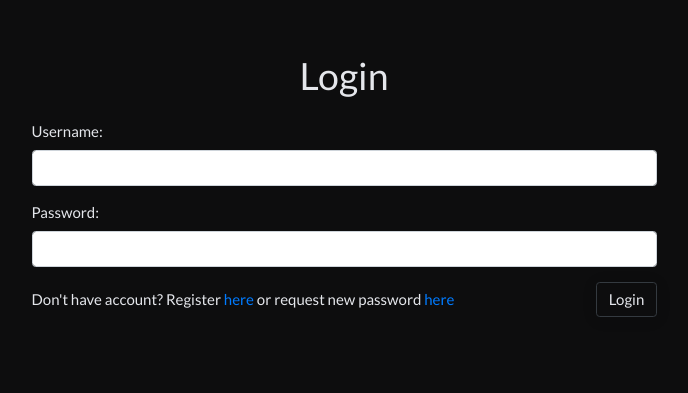
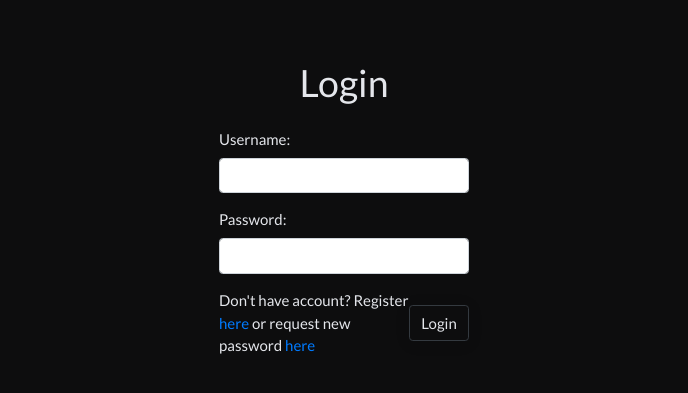
Before and after one commit to blunt008/Gify, a Django app: page /account/login/ in a window 1280 px wide. Shown: the top 393 px of the page, without its empty margins (296-984 px from the left). Run offline with Django 3.2, Linux system fonts and the light colour scheme; some libraries are stand-ins or nearby versions.

Commit message:
Remove media queries

```diff
--- a/account/static/css/base.css
+++ b/account/static/css/base.css
@@ -402,147 +402,3 @@ a:hover {
 	background-color: #FDD;
 	color: #653131;
 }
-
-
-
-@media only screen
-  and (min-device-width: 320px)
-  and (max-device-width: 568px)
-  and (orientation: portrait) {
-      .container-fluid {
-          margin: auto auto;
-          margin-top: 20vh;
-      }
-
-      .title h1 {
-          font-size: 4rem;
-      }
-
-      .login-form {
-          width: 50%;
-          font-size: 2rem;
-      }
-
-      #register-message {
-          font-size: 1.5rem;
-          width: 80%;
-      }
-
-      .button-container input {
-          font-size: 1.8rem;
-      }
-
-      .form-control {
-          font-size: 1.8rem;
-          padding: 1rem;
-      }
-}
-
-@media only screen
-  and (min-device-width: 320px)
-  and (max-device-width: 568px)
-  and (orientation: landscape) {
-     .login-form {
-         width: 50%;
-     }
-}
-
-
-@media only screen
-  and (min-device-width: 375px)
-  and (max-device-width: 667px)
-  and (-webkit-min-device-pixel-ratio: 2)
-  and (orientation: portrait) {
-      .container-fluid {
-          margin: auto auto;
-          margin-top: 20vh;
-      }
-
-      .title h1 {
-          font-size: 5rem;
-      }
-
-
-      .login-form {
-          width: 50%;
-          font-size: 2rem;
-      }
-
-      #register-message {
-          font-size: 1.5rem;
-          width: 80%;
-      }
-
-      .button-container input {
-          font-size: 1.8rem;
-      }
-
-      .form-control {
-          font-size: 1.8rem;
-          padding: 1rem;
-      }
-}
-
-@media only screen
-  and (min-device-width: 375px)
-  and (max-device-width: 667px)
-  and (-webkit-min-device-pixel-ratio: 2)
-  and (orientation: landscape) {
-    .login-form {
-        width: 50%;
-    }
-
-    .title {
-        padding-top: 5rem;
-    }
-}
-
-@media only screen
-  and (min-device-width: 375px)
-  and (max-device-width: 812px)
-  and (-webkit-min-device-pixel-ratio: 3)
-  and (orientation: landscape) {
-    .container-fluid {
-        margin-top: 0;
-    }
-
-    .title {
-        padding-top: 3rem;
-    }
-
-    .login-form {
-        width: 50%;
-    }
-}
-
-
-@media only screen
-  and (min-device-width: 414px)
-  and (max-device-width: 736px)
-  and (orientation: landscape) {
-    .login-form {
-        width: 50%;
-    }
-
-    .title {
-        padding-top: 5rem;
-    }
-}
-
-
-@media only screen
-  and (min-device-width: 737px)
-  and (max-device-width: 823px)
-  and (orientation: landscape) {
-    .container-fluid {
-        margin-top: 0;
-    }
-
-    .title {
-        padding-top: 3.5rem;
-    }
-
-    .login-form {
-        width: 50%;
-    }
-}
```
